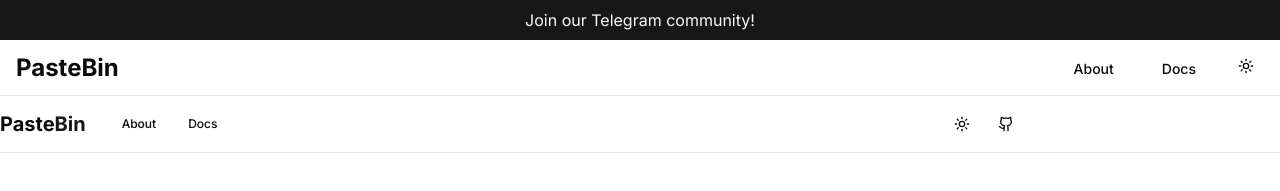
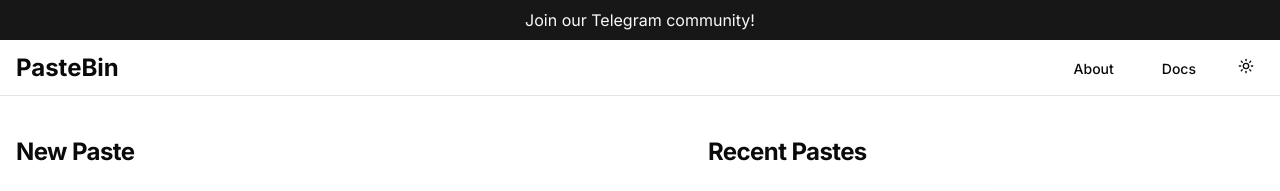
Before and after one commit to saikothasan/invention, a Next.js app: page / in a window 1280 px wide. Shown: the top 191 px of the page. Built offline with nearby package versions, Linux system fonts and the light colour scheme; no server answers; the database is empty.

Commit message:
Update page.tsx

```diff
--- a/app/page.tsx
+++ b/app/page.tsx
@@ -1,4 +1,3 @@
-import { Header } from '@/components/header'
 import { PasteForm } from '@/components/paste-form'
 import { Suspense } from 'react'
 import { RecentPastes } from '@/components/recent-pastes'
@@ -6,7 +5,6 @@
 export default function Home() {
   return (
     <div className="min-h-screen flex flex-col">
-      <Header />
       <main className="flex-1 container max-w-5xl py-8 px-4 md:py-10 space-y-8">
         <div className="flex flex-col md:flex-row gap-8">
           <div className="flex-1 space-y-6">
```
